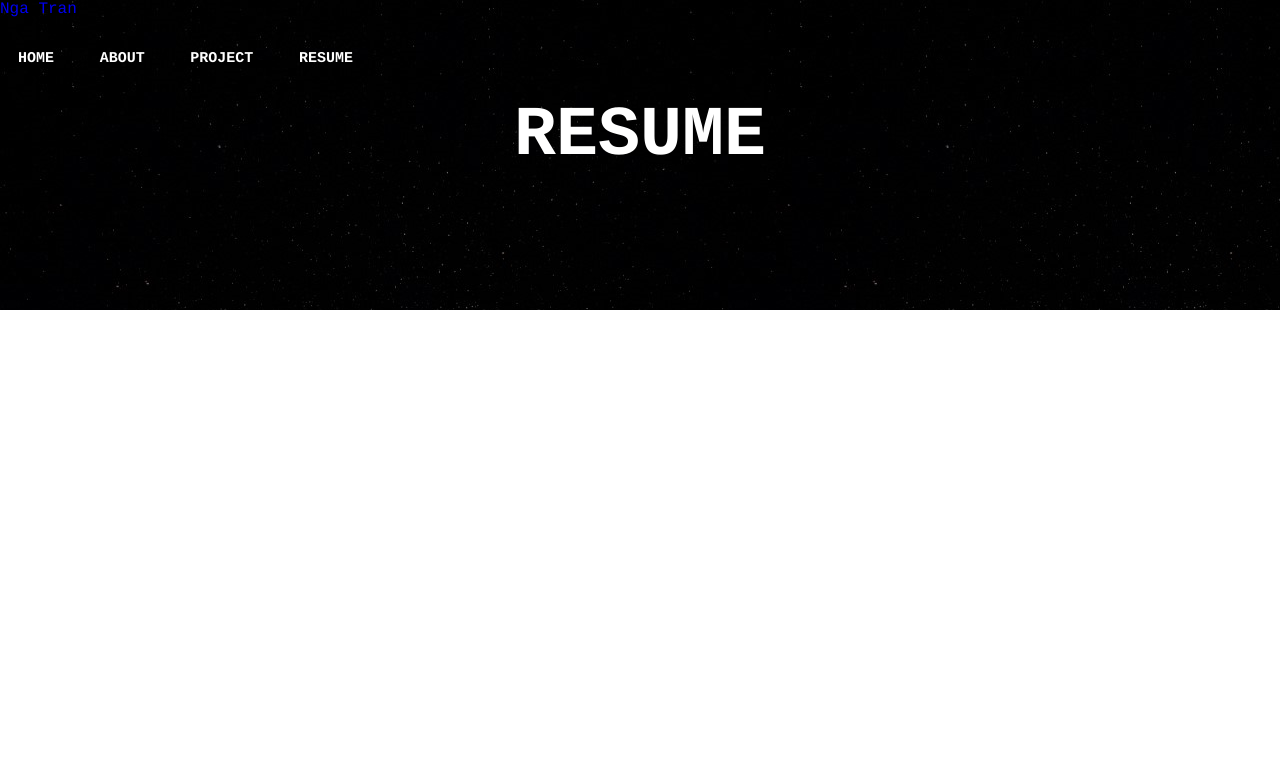
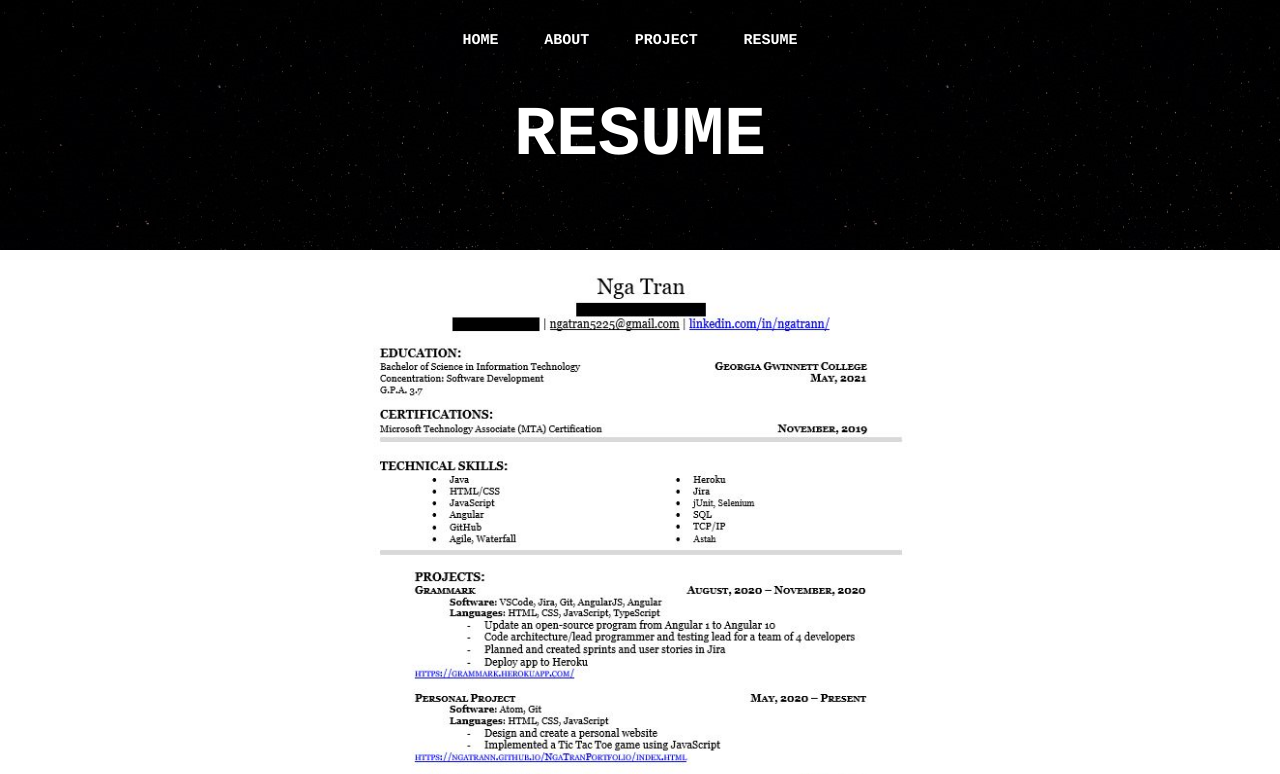
Before and after one commit to ngatrann/NgaTran, a plain HTML site: page Resume.html in a window 1280 px wide. Shown: the top 774 px of the page. Drawn offline with Linux system fonts and the light colour scheme.

Commit message:
Update ResumePage

```diff
--- a/Resume.html
+++ b/Resume.html
@@ -7,23 +7,18 @@
 	<link rel="stylesheet" href="Style.css">
 </head>
 <body>
+<div id="homeTitle" class="titleDiv">
 	<nav>
-		<label class="logo"><a href="HomePage.html">Nga Tran</a></label>
 		<ul>
-        		<li><a class="active" href="HomePage.html">Home</a></li>
+				<li><a class="active" href="index.html">Home</a></li>
 				<li><a href="About.html">About</a></li>
 				<li><a href="Project.html">Project</a></li>
 				<li><a href="Resume.html">Resume</a></li>
 		 </ul>
 		</nav>
-
-	<div id="AboutTitle" class="titleDiv">
 	<br></br>
 	<h2>RESUME</h2>
-
-
 </div>
-
-
+<img id="resumePic" src="Resume.JPG" alt="" />
 	</body>
 </html>
--- a/Style.css
+++ b/Style.css
@@ -147,7 +147,7 @@ img {
   overflow: hidden;
   background-size: cover;
   background-position: center;
-  background-image: url('ATL.jpg');
+  background-image: url('ATL.JPG');
 }
 
 /* aboutPage */
@@ -175,3 +175,9 @@ img {
   line-height: 2;
   font-size: 17px;
 }
+
+/* ResumePage */
+#resumePic{
+  width: 601px;
+  height: 743px;
+}
```
Also changed, not shown: About.html (+1 -1 lines), Project.html (+0 -1 lines), index.html (+1 -1 lines), Resume.JPG (added). Lines whose indentation alone changed are shown as unchanged.
